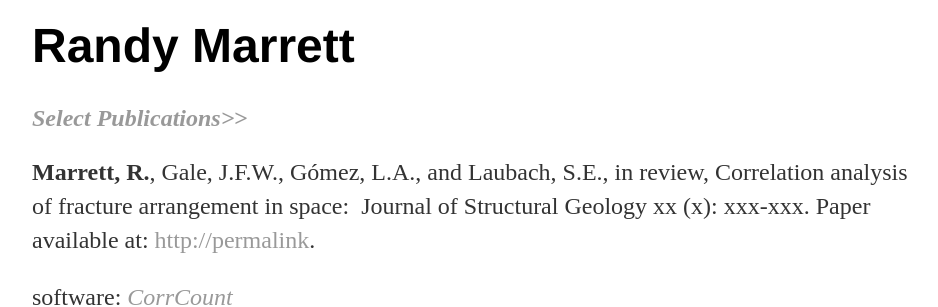
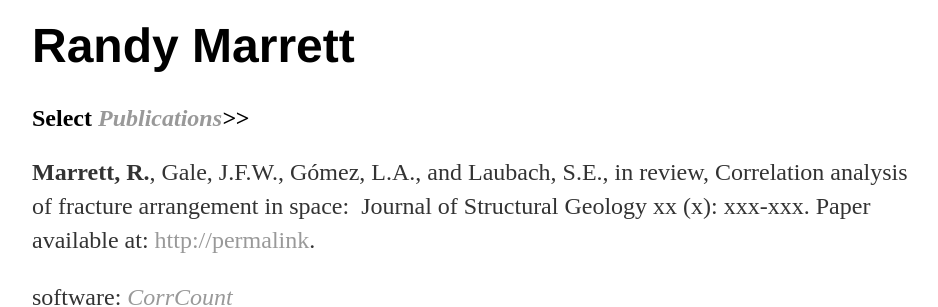
Before and after one commit to marrett/github.io, a Jekyll site: the page built from cv/index.html, in a window 1280 px wide. Shown: the part 126-433 px from the top of the page, without its empty margins (160-1098 px from the left). Built offline with Jekyll 4.4.1, drawn with Linux system fonts in a browser that asks for light colours; part of the change alters nothing that is shown.

```diff
--- a/cv/index.html
+++ b/cv/index.html
@@ -7,7 +7,7 @@ title: CV of Randy Marrett
 		<a href="#" class="download" title="Download CV as PDF">Download CV</a>
 					<h1>Randy Marrett</h1>
 
-					<h2> <em><a href="https://scholar.google.com/citations?user=CDDECDAAAAAJ&hl=en">Select Publications></em>></a> </h2>
+					<h2>Select <em><a href="https://scholar.google.com/citations?user=CDDECDAAAAAJ&hl=en">Publications</a>></em>> </h2>
 
 					<p><strong>Marrett, R.</strong>, Gale, J.F.W., Gómez, L.A., and Laubach, S.E., in review, Correlation analysis of fracture arrangement in space: Journal of Structural Geology xx (x): xxx-xxx. Paper available at: <a href="#">http://permalink</a>.
 
```
